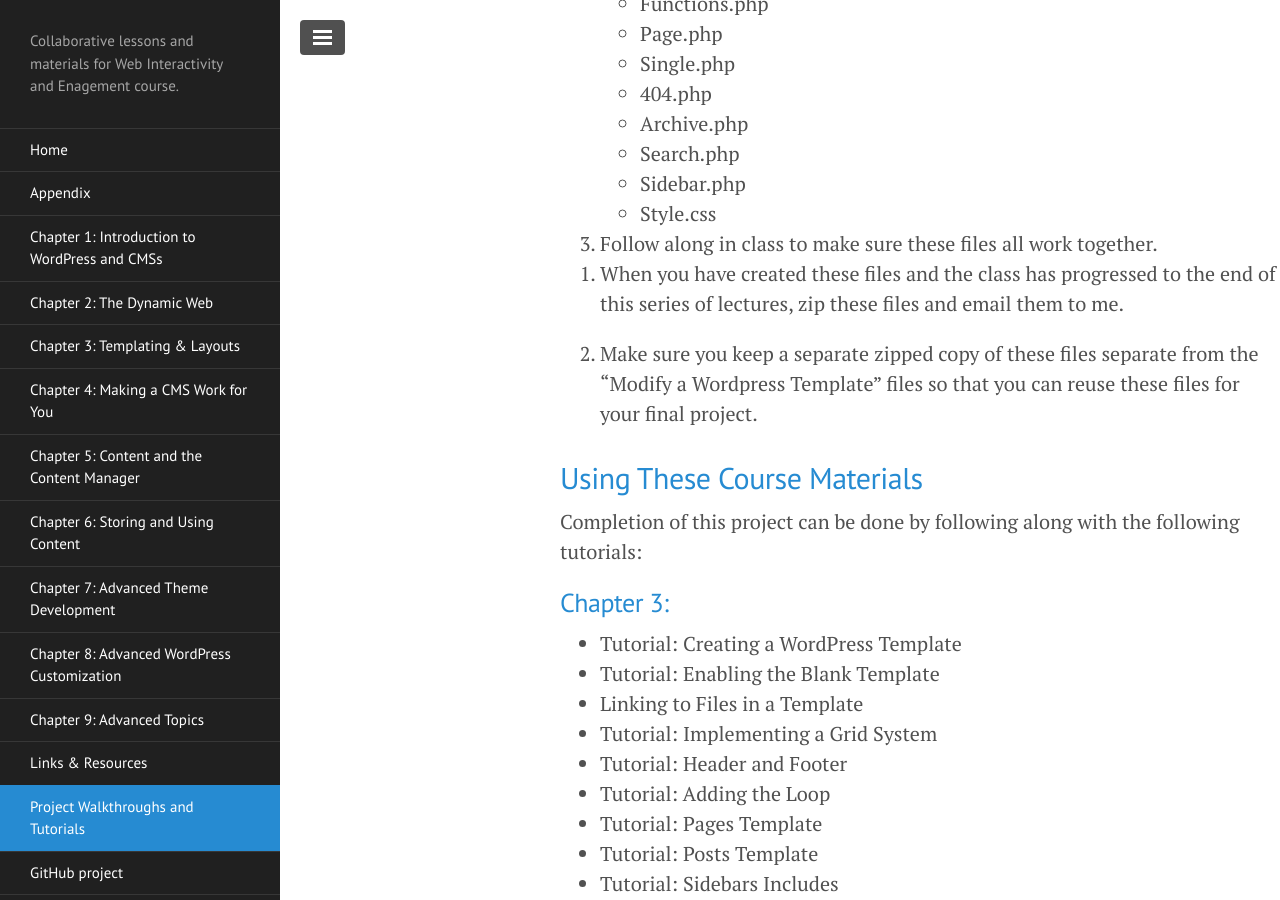
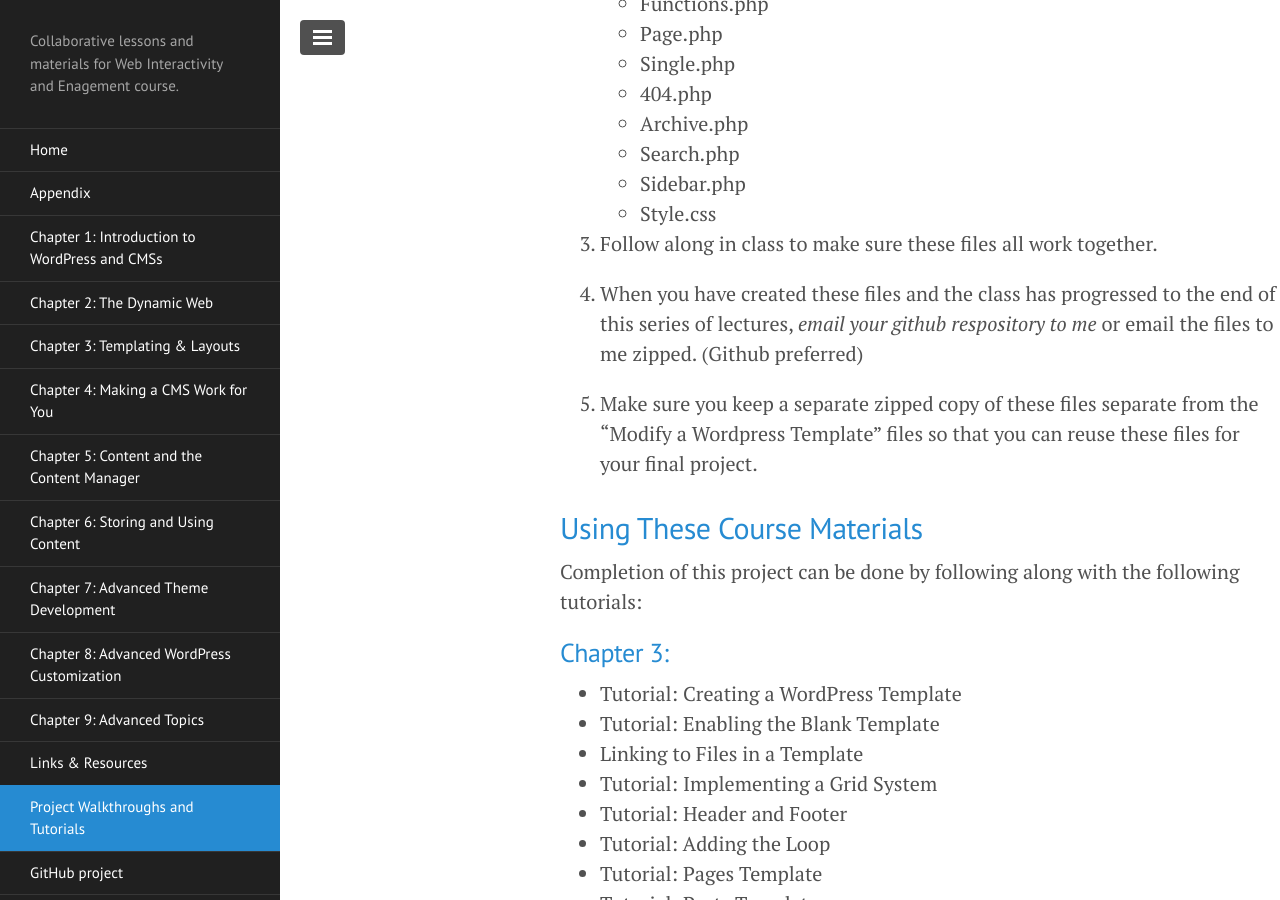
Before and after one commit to ahaywood/Web-Interactivity-and-Engagement, a Jekyll site: the page built from chapter-10/index.md, in a window 1280 px wide and 900 px high, scrolled down 3164 px. Built offline with Jekyll 4.4.1, drawn with Linux system fonts in a browser that asks for light colours; Markdown is read by kramdown in place of the engine named in the settings; part of the change alters nothing that is shown.

Commit message:
Update from Chris's Comments

```diff
--- a/chapter-10/index.md
+++ b/chapter-10/index.md
@@ -87,19 +87,7 @@ The steps below outline the process in greater detail.
 
 3. Follow along in class to make sure these files all work together.
 
-<!--
-
-Note from @chrisallenlane:
-
-> zip these files and email them to me.
-
-Question: if the goal here is to help the students become more acquainted with
-the Github workflow, perhaps it would be better to have them open a ticket (and
-assign it to you) requesting a code-review on their personal repositories?
-
--->
-
-4. When you have created these files and the class has progressed to the end of this series of lectures, zip these files and email them to me.
+4. When you have created these files and the class has progressed to the end of this series of lectures, *email your github respository to me* or email the files to me zipped. (Github preferred)
 
 5. Make sure you keep a separate zipped copy of these files separate from the "Modify a Wordpress Template" files so that you can reuse these files for your final project.
 
```
